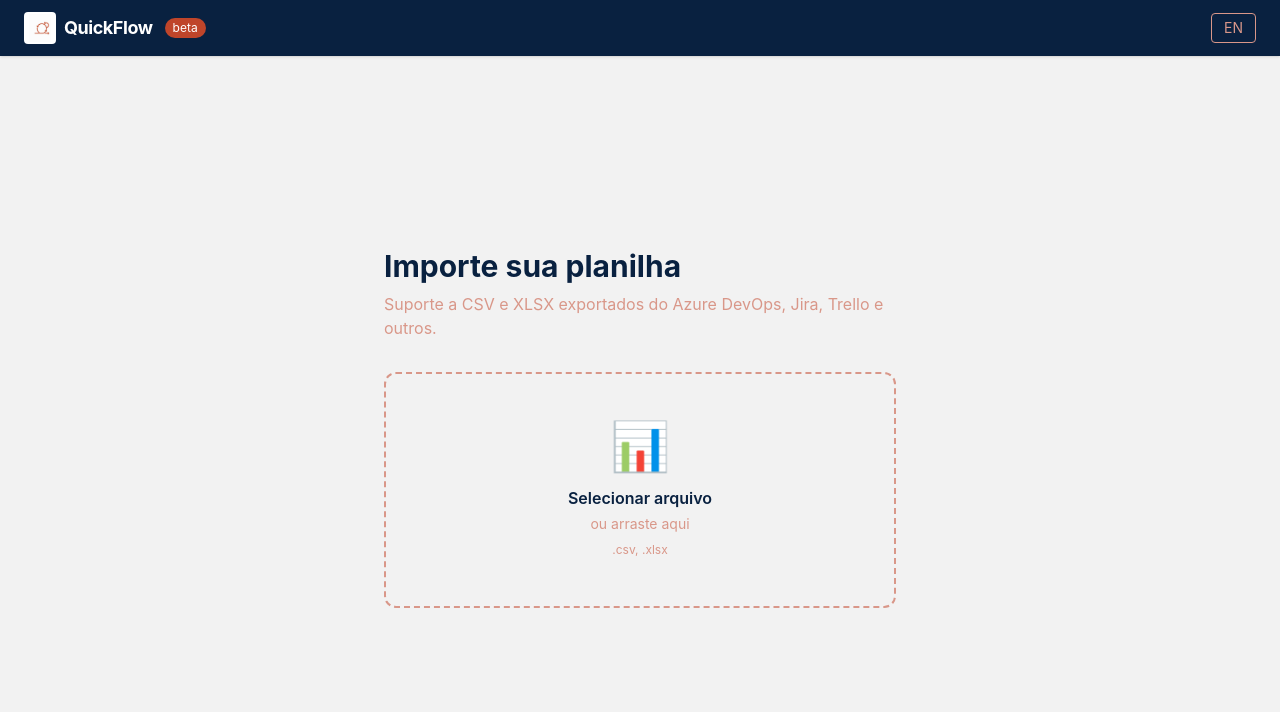
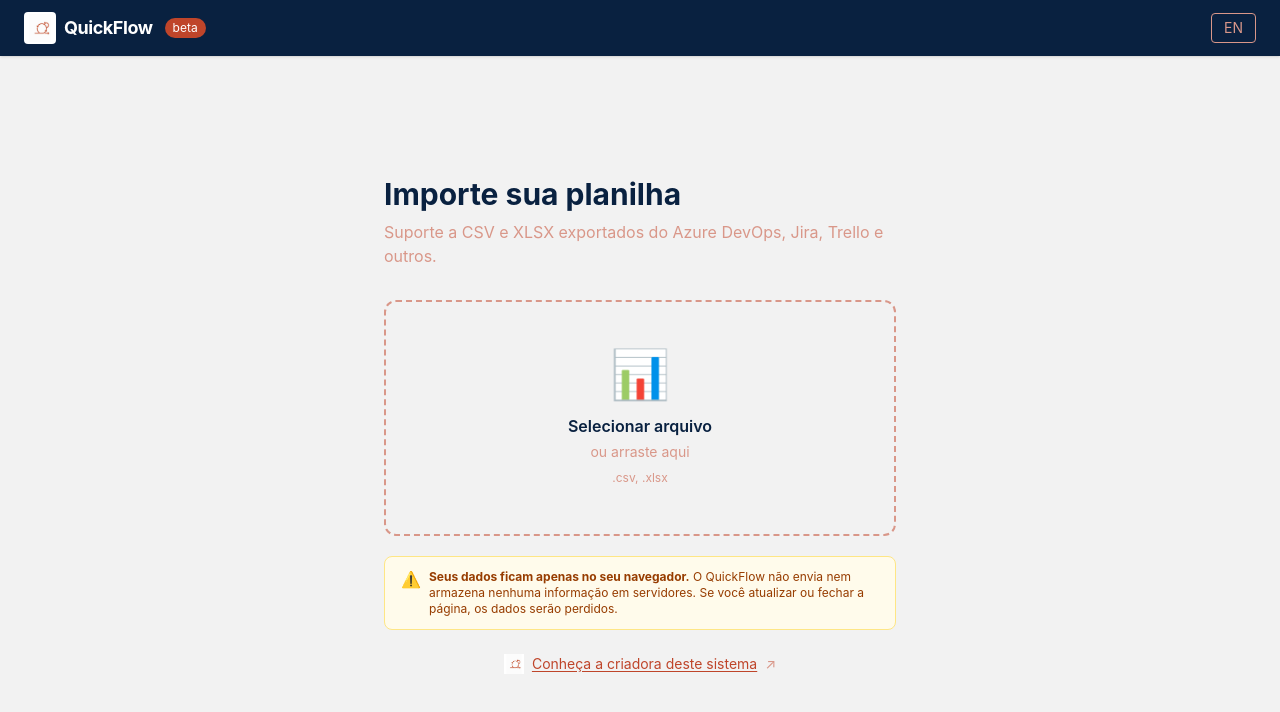
Before and after one commit to Vicduartchy/quickflow, a React (Vite) app: page / in a window 1280 px wide. Shown: the top 712 px of the page. Built offline with nearby package versions, Linux system fonts and the light colour scheme.

Commit message:
feat: aviso de privacidade e link da criadora na tela inicial

```diff
--- a/src/components/UploadScreen.tsx
+++ b/src/components/UploadScreen.tsx
@@ -79,6 +79,28 @@ export default function UploadScreen() {
         </div>
         {loading && <div className="mt-4 text-center text-[#BF452A] font-medium animate-pulse">Processando arquivo...</div>}
         {error && <div className="mt-4 bg-red-50 border border-red-200 text-red-700 px-4 py-3 rounded-lg text-sm">{error}</div>}
+
+        {/* Aviso de privacidade */}
+        <div className="mt-5 flex items-start gap-2 bg-amber-50 border border-amber-200 text-amber-800 px-4 py-3 rounded-lg text-xs">
+          <span className="text-base leading-none mt-0.5">⚠️</span>
+          <span>
+            <strong>Seus dados ficam apenas no seu navegador.</strong> O QuickFlow não envia nem armazena nenhuma informação em servidores. Se você atualizar ou fechar a página, os dados serão perdidos.
+          </span>
+        </div>
+
+        {/* Link para a criadora */}
+        <div className="mt-6 text-center">
+          <a
+            href="https://vicduarte.site/"
+            target="_blank"
+            rel="noopener noreferrer"
+            className="inline-flex items-center gap-2 text-sm text-[#BF452A] hover:text-[#092140] transition-colors group"
+          >
+            <img src="/quickflow/logo-icon.png" alt="Vic Duarte" className="w-5 h-5 object-contain" />
+            <span className="underline underline-offset-2 group-hover:no-underline">Conheça a criadora deste sistema</span>
+            <span className="text-[#D99789]">↗</span>
+          </a>
+        </div>
       </div>
     </div>
   )
```
